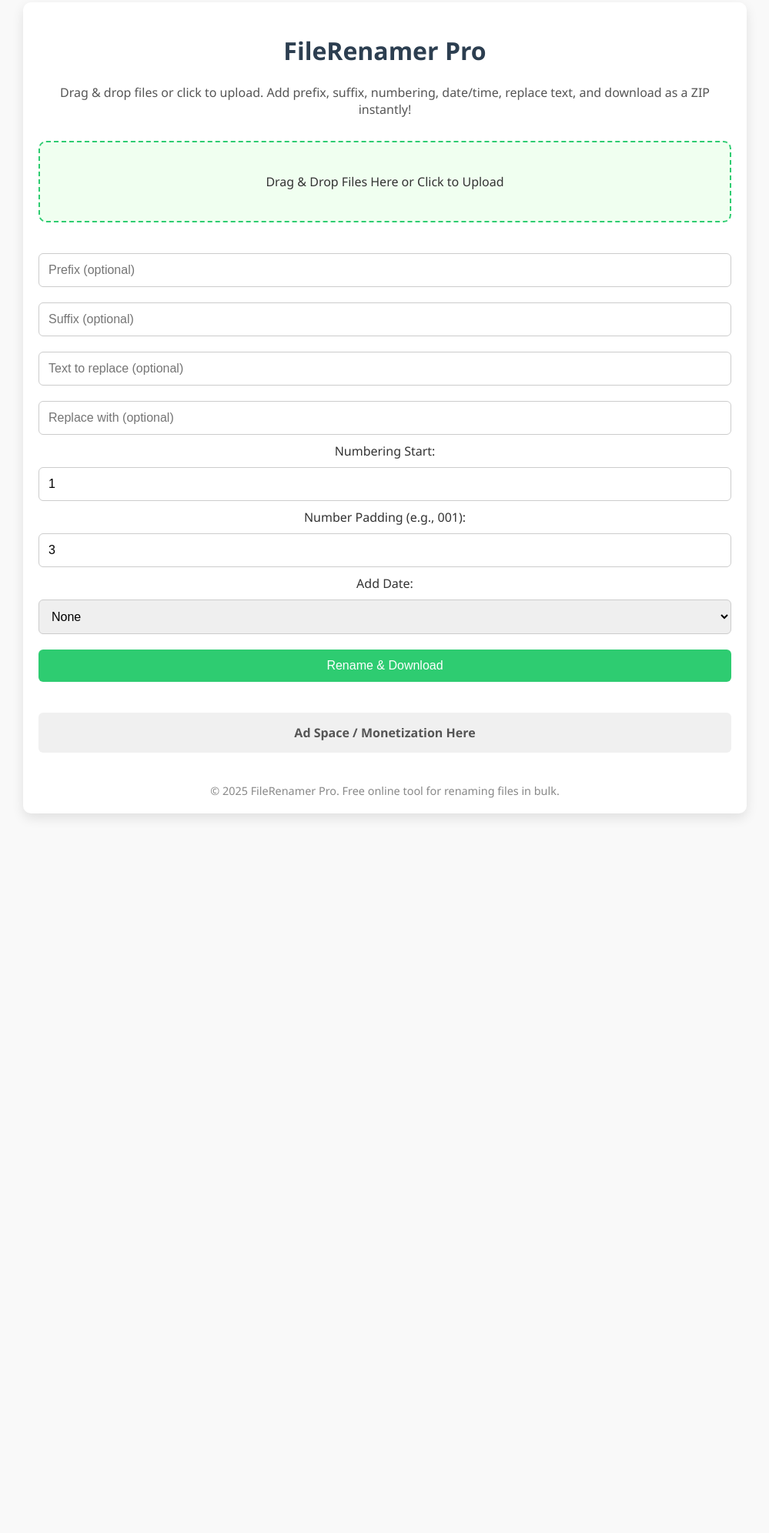
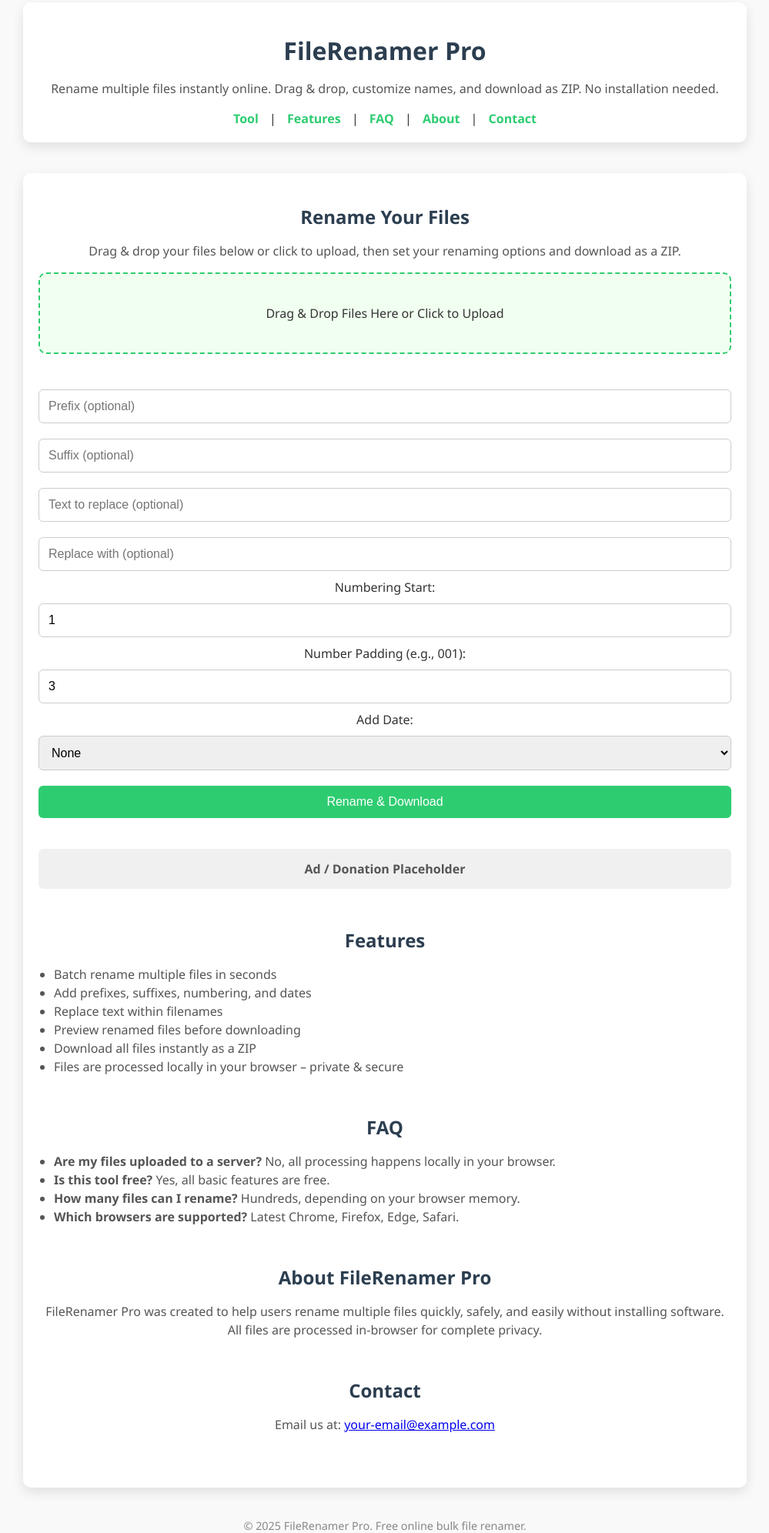
Before and after one commit to udgirbuysell123/file-renamer-pro, a plain HTML site: page index.html in a window 1280 px wide. Shown: the part 37-2029 px from the top of the page at 77% size, without its empty margins (140-1139 px from the left). Before the commit the page ends 1134 px from the top, so only its background shows below. Drawn offline with nearby package versions, Linux system fonts and the light colour scheme.

Commit message:
Update index.html

```diff
--- a/index.html
+++ b/index.html
@@ -3,43 +3,54 @@
 <head>
 <meta charset="UTF-8">
 <meta name="viewport" content="width=device-width, initial-scale=1.0">
-<title>FileRenamer Pro – Advanced Bulk File Renamer Online Free</title>
-<meta name="description" content="FileRenamer Pro: Drag & drop files and rename multiple files at once. Add prefix, suffix, numbering, date/time, replace text, and download instantly as a ZIP. Free online tool.">
-<meta name="keywords" content="bulk file renamer, advanced file renamer, drag and drop file renamer, batch rename files, rename multiple files online, free file renamer, FileRenamer Pro">
+<title>FileRenamer Pro – Free Online Bulk File Renamer</title>
+<meta name="description" content="FileRenamer Pro is a free online bulk file renamer. Drag & drop files, add prefixes, suffixes, numbering, dates, replace text, and download instantly as a ZIP.">
+<meta name="keywords" content="file renamer, bulk rename, online file renamer, rename multiple files, free file renamer, FileRenamer Pro">
 <style>
-body { font-family: 'Segoe UI', Tahoma, Geneva, Verdana, sans-serif; margin:0; padding:0; background:#f9f9f9; color:#333;}
+/* ====== General Styles ====== */
+body { font-family: 'Segoe UI', Tahoma, Geneva, Verdana, sans-serif; margin:0; padding:0; background:#f9f9f9; color:#333; scroll-behavior:smooth; }
 .container { max-width: 900px; margin:40px auto; padding:20px; background:#fff; border-radius:10px; box-shadow:0 6px 15px rgba(0,0,0,0.1); text-align:center;}
-h1 { color:#2c3e50; }
-p.description { font-size:1rem; color:#555; margin-bottom:30px; }
-#drop-area { border:2px dashed #2ecc71; padding:40px; border-radius:10px; margin-bottom:20px; background:#f0fff0; transition: background 0.3s ease; cursor:pointer;}
+h1, h2 { color:#2c3e50; margin-bottom:15px; }
+p, li { font-size:1rem; color:#555; line-height:1.5; }
+nav a { margin:0 10px; text-decoration:none; color:#2ecc71; font-weight:bold;}
+nav a:hover { text-decoration:underline; }
+section { margin-bottom:50px; }
+#drop-area { border:2px dashed #2ecc71; padding:40px; border-radius:10px; margin-bottom:20px; background:#f0fff0; cursor:pointer; transition:0.3s; }
 #drop-area.hover { background:#d4f5d4; }
 input[type="text"], input[type="number"], select, button { width:100%; padding:12px; margin:10px 0; border-radius:6px; border:1px solid #ccc; font-size:1rem; box-sizing:border-box; }
-button { background-color:#2ecc71; color:white; border:none; cursor:pointer; transition: background-color 0.3s ease; }
-button:hover { background-color:#27ae60; }
+button { background-color:#2ecc71; color:white; border:none; cursor:pointer; transition:0.3s;}
+button:hover { background-color:#27ae60;}
+ul { text-align:left; padding-left:20px; max-height:200px; overflow:auto;}
 .ad-placeholder { text-align:center; margin:30px 0; background:#f0f0f0; padding:15px; border-radius:6px; font-weight:bold; color:#555; }
-footer { text-align:center; margin-top:40px; color:#888; font-size:0.9rem; }
-ul#file-list { list-style:none; padding:0; color:#333; max-height:200px; overflow:auto; margin-bottom:10px; }
-ul#file-list li { padding:4px 0; border-bottom:1px solid #eee; }
-@media (max-width:500px){.container{margin:20px;padding:15px;}}
-
-/* Modal styles */
+footer { text-align:center; margin-top:40px; color:#888; font-size:0.9rem;}
 .modal { display:none; position:fixed; z-index:999; left:0; top:0; width:100%; height:100%; overflow:auto; background-color:rgba(0,0,0,0.6);}
 .modal-content { background:#fff; margin:15% auto; padding:20px; border-radius:10px; width:90%; max-width:500px; text-align:center; }
-.modal button { margin-top:20px; }
+@media (max-width:500px){.container{margin:20px;padding:15px;}}
 </style>
 </head>
-
 <body>
 
-<div class="container">
+<header class="container">
 <h1>FileRenamer Pro</h1>
-<p class="description">Drag & drop files or click to upload. Add prefix, suffix, numbering, date/time, replace text, and download as a ZIP instantly!</p>
+<p>Rename multiple files instantly online. Drag & drop, customize names, and download as ZIP. No installation needed.</p>
+<nav>
+  <a href="#tool">Tool</a> |
+  <a href="#features">Features</a> |
+  <a href="#faq">FAQ</a> |
+  <a href="#about">About</a> |
+  <a href="#contact">Contact</a>
+</nav>
+</header>
 
+<main class="container">
+<!-- ====== Tool Section ====== -->
+<section id="tool">
+<h2>Rename Your Files</h2>
+<p>Drag & drop your files below or click to upload, then set your renaming options and download as a ZIP.</p>
 <div id="drop-area">
 Drag & Drop Files Here or Click to Upload
 <input type="file" id="files" multiple style="display:none;">
 </div>
-
 <ul id="file-list"></ul>
 
 <input type="text" id="prefix" placeholder="Prefix (optional)">
@@ -59,31 +70,72 @@ Drag & Drop Files Here or Click to Upload
 </select>
 
 <button onclick="showDownloadPopup()">Rename & Download</button>
+<div class="ad-placeholder">Ad / Donation Placeholder</div>
+</section>
 
-<div class="ad-placeholder">Ad Space / Monetization Here</div>
-<footer>&copy; 2025 FileRenamer Pro. Free online tool for renaming files in bulk.</footer>
-</div>
+<!-- ====== Features Section ====== -->
+<section id="features">
+<h2>Features</h2>
+<ul>
+  <li>Batch rename multiple files in seconds</li>
+  <li>Add prefixes, suffixes, numbering, and dates</li>
+  <li>Replace text within filenames</li>
+  <li>Preview renamed files before downloading</li>
+  <li>Download all files instantly as a ZIP</li>
+  <li>Files are processed locally in your browser – private & secure</li>
+</ul>
+</section>
 
-<!-- Modal -->
+<!-- ====== FAQ Section ====== -->
+<section id="faq">
+<h2>FAQ</h2>
+<ul>
+  <li><strong>Are my files uploaded to a server?</strong> No, all processing happens locally in your browser.</li>
+  <li><strong>Is this tool free?</strong> Yes, all basic features are free.</li>
+  <li><strong>How many files can I rename?</strong> Hundreds, depending on your browser memory.</li>
+  <li><strong>Which browsers are supported?</strong> Latest Chrome, Firefox, Edge, Safari.</li>
+</ul>
+</section>
+
+<!-- ====== About Section ====== -->
+<section id="about">
+<h2>About FileRenamer Pro</h2>
+<p>FileRenamer Pro was created to help users rename multiple files quickly, safely, and easily without installing software. All files are processed in-browser for complete privacy.</p>
+</section>
+
+<!-- ====== Contact Section ====== -->
+<section id="contact">
+<h2>Contact</h2>
+<p>Email us at: <a href="mailto:your-email@example.com">your-email@example.com</a></p>
+</section>
+
+</main>
+
+<footer>
+&copy; 2025 FileRenamer Pro. Free online bulk file renamer.
+</footer>
+
+<!-- ====== Download Modal ====== -->
 <div id="downloadModal" class="modal">
 <div class="modal-content">
 <h2>Your files are ready!</h2>
-    <p>Check out this special offer while your download is prepared:</p>
+<p>Consider supporting us while your download is prepared:</p>
 <div style="background:#f0f0f0; padding:15px; border-radius:6px; margin:15px 0;">
-      <strong>Ad / Promotion Here</strong><br>
-      Example: Get 50% off File Storage Service!
+<strong>Ad / Donation Here</strong>
 </div>
 <button onclick="startDownload()">Continue to Download</button>
 </div>
 </div>
 
+<!-- ====== JS ====== -->
 <script src="https://cdnjs.cloudflare.com/ajax/libs/jszip/3.10.1/jszip.min.js"></script>
 <script>
+// ====== File renaming logic ======
 let selectedFiles = [];
+let zipContent = null;
 const dropArea = document.getElementById('drop-area');
 const fileInput = document.getElementById('files');
 const fileList = document.getElementById('file-list');
-let zipContent = null; // store zip blob temporarily
 
 dropArea.addEventListener('click', () => fileInput.click());
 dropArea.addEventListener('dragover', e => { e.preventDefault(); dropArea.classList.add('hover'); });
@@ -112,7 +164,6 @@ function formatDate(format){
   return "";
 }
 
-// Show popup modal
 function showDownloadPopup(){
   if(!selectedFiles.length) return alert("Please select files!");
   generateZip().then(() => {
@@ -120,7 +171,6 @@ function showDownloadPopup(){
   });
 }
 
-// Generate ZIP in background
 async function generateZip(){
   const prefix = document.getElementById('prefix').value;
   const suffix = document.getElementById('suffix').value;
@@ -129,8 +179,8 @@ async function generateZip(){
   let number = parseInt(document.getElementById('numbering-start').value);
   const padding = parseInt(document.getElementById('numbering-padding').value);
   const dateStr = formatDate(document.getElementById('date-format').value);
+  const zip = new JSZip();
 
-  const zip = new JSZip();
   for(let file of selectedFiles){
     let ext = file.name.split('.').pop();
     let name = file.name.slice(0, -(ext.length+1));
@@ -140,11 +190,9 @@ async function generateZip(){
     zip.file(newName, file);
     number++;
   }
-
   zipContent = await zip.generateAsync({ type:"blob" });
 }
 
-// Start download after popup
 function startDownload(){
   const a = document.createElement("a");
   a.href = URL.createObjectURL(zipContent);
@@ -156,7 +204,6 @@ function startDownload(){
   document.getElementById('downloadModal').style.display = 'none';
 }
 
-// Close modal if clicked outside
 window.onclick = function(event) {
   const modal = document.getElementById('downloadModal');
   if(event.target == modal) modal.style.display = "none";
```
Lines whose indentation alone changed are shown as unchanged.
